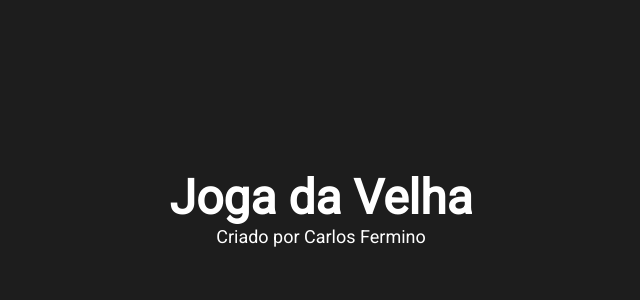
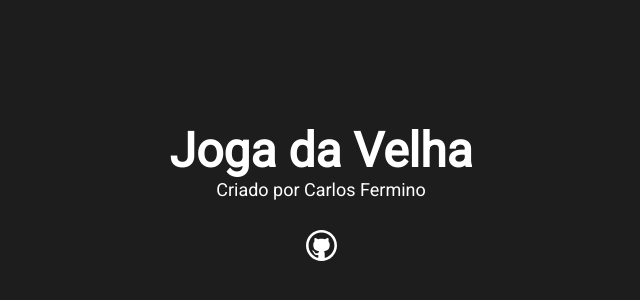
Before and after one commit to carlosfermino/react-jogo-da-velha, a Next.js app: page / in a window 1280 px wide. Shown: the part 192-492 px from the top of the page, without its empty margins (319-959 px from the left). Built offline with nearby package versions, Linux system fonts and the light colour scheme.

Commit message:
Criado as pastas public e icons e também o logo do github com link direcionado para o perfil do github

```diff
--- a/pages/index.jsx
+++ b/pages/index.jsx
@@ -4,12 +4,7 @@ import GamePage from "../src/component/gamePage/GamePage"
 function HomePage () {
 
   return (
-
-
     <GamePage />
-
-
-
   )
 }
 
--- a/src/component/header/Header.jsx
+++ b/src/component/header/Header.jsx
@@ -1,6 +1,8 @@
+import style from './Header.module.css'
+
 import Title from '../tilte/Title'
 import SubTitle from '../subTitle/SubTitle'
-import style from './Header.module.css'
+import Icon from '../icon/Icon'
 
 function Header () {
   return (
@@ -8,6 +10,9 @@ function Header () {
     <div className={style.header}>
       <Title>Joga da Velha</Title>
       <SubTitle>Criado por Carlos Fermino</SubTitle>
+      <div className={style.iconContent}>
+      <Icon iconName="github" href="github.com/carlosfermino" />
+      </div>
     </div>
 
 
--- a/src/component/header/Header.module.css
+++ b/src/component/header/Header.module.css
@@ -1,5 +1,8 @@
 .header {
 text-align: center;
 padding: 40px 0;
+}
 
+.iconContent {
+  margin: 30px 0;
 }
--- /dev/null
+++ b/src/component/icon/Icon.jsx
@@ -0,0 +1,21 @@
+
+
+function Icon ({iconName, size, href}) {
+  return (
+    <a href={`https://${href}`} target="_blank">
+
+      <img src={`/icons/${iconName}.svg`} width={size}  />
+
+    </a>
+
+  )
+}
+
+Icon.defaultProps = {
+  size: '30px'
+}
+Icon.defaultProps = {
+  href:''
+}
+
+export default Icon
```
Also changed, not shown: public/icons/github.svg (added).
